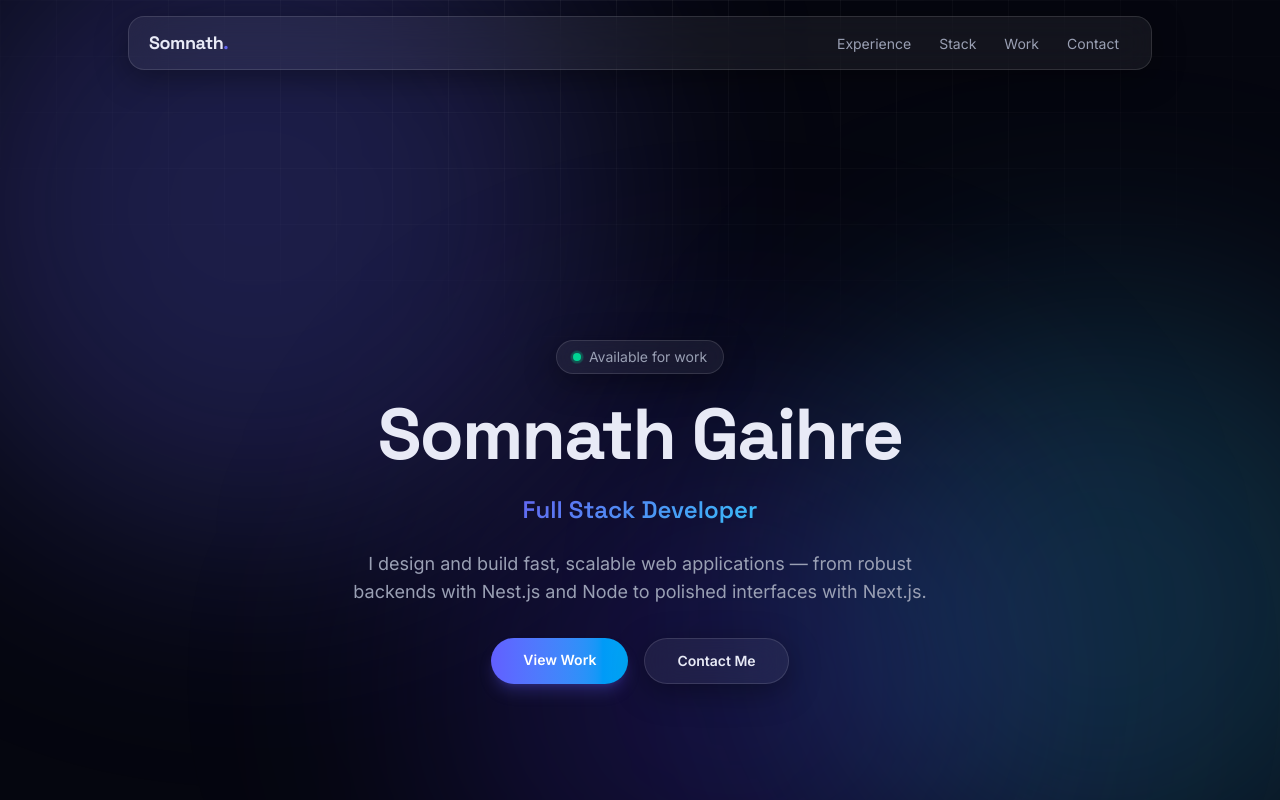
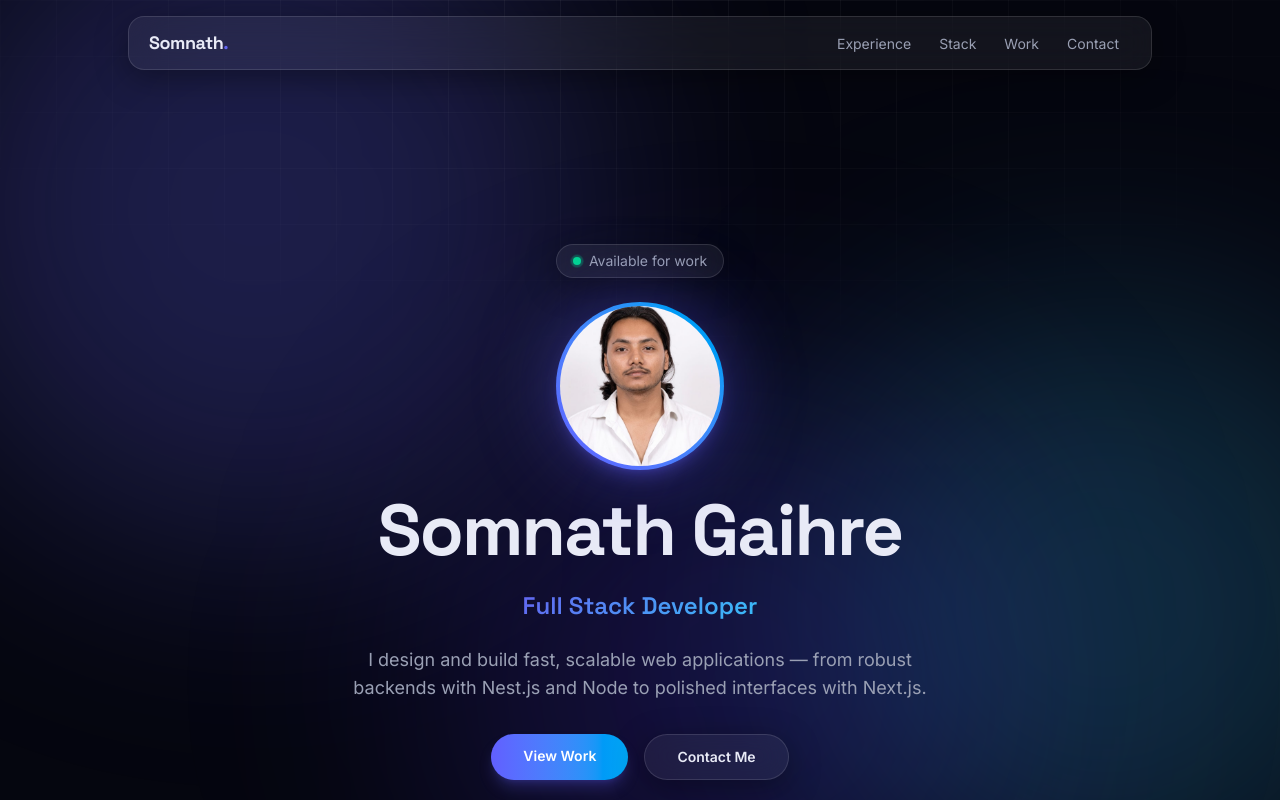
Before and after one commit to somnathgaihre7/portfolio_somnath, a Next.js app: page / in a window 1280 px wide. Shown: the top 800 px of the page. Built offline with nearby package versions, Linux system fonts and the light colour scheme.

Commit message:
feat: add profile photo to hero section

```diff
--- a/src/components/Hero.tsx
+++ b/src/components/Hero.tsx
@@ -1,6 +1,8 @@
 "use client";
 
+import Image from "next/image";
 import { motion, type Variants } from "motion/react";
+import profile from "@/assets/profile.jpg";
 
 const container: Variants = {
   hidden: {},
@@ -36,6 +38,19 @@ export default function Hero() {
           </span>
           Available for work
         </motion.span>
+
+        <motion.div variants={item} className="relative">
+          <span className="absolute inset-0 rounded-full bg-indigo-500/40 blur-2xl" />
+          <div className="relative rounded-full bg-linear-to-tr from-indigo-500 to-sky-500 p-1 shadow-lg shadow-indigo-500/25">
+            <Image
+              src={profile}
+              alt="Portrait of Somnath Gaihre"
+              loading="eager"
+              fetchPriority="high"
+              className="h-32 w-32 rounded-full object-cover sm:h-40 sm:w-40"
+            />
+          </div>
+        </motion.div>
 
         <motion.h1
           variants={item}
```
Also changed, not shown: src/assets/profile.jpg (added).
